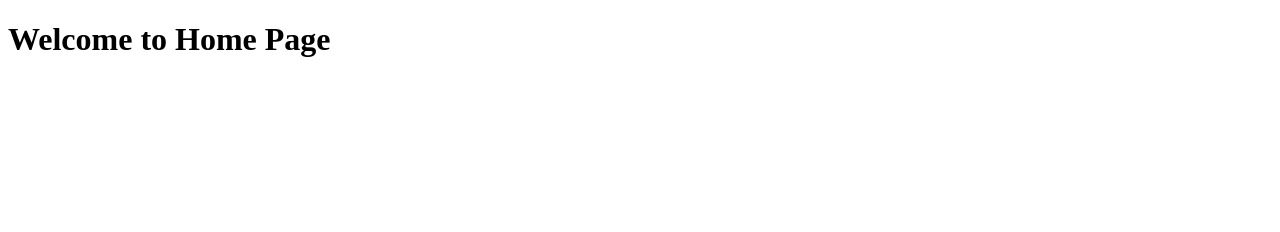
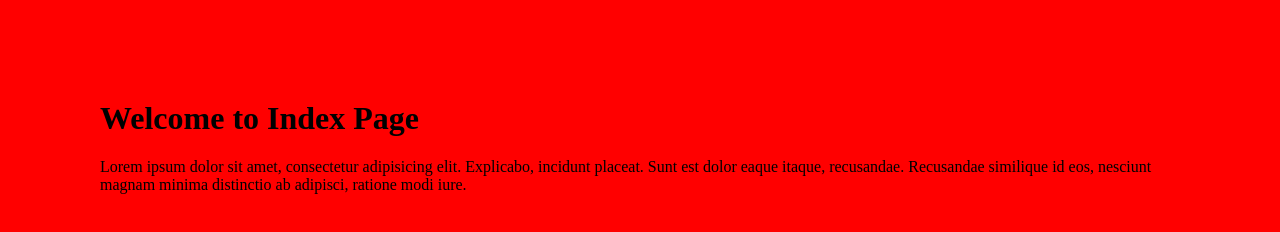
Before and after one commit to zarenegar20/project, a plain HTML site: page index.html in a window 1280 px wide. Drawn offline with Linux system fonts and the light colour scheme.

Commit message:
Change Project

```diff
--- a/css/style.css
+++ b/css/style.css
@@ -0,0 +1,4 @@
+body {
+  background: red;
+  margin: 100px;
+}
--- a/index.html
+++ b/index.html
@@ -6,8 +6,9 @@
     <link rel="stylesheet" href="css/style.css">
   </head>
   <body>
-    <h1>Welcome to Home Page</h1>
+    <h1>Welcome to Index Page</h1>
 
+    <p>Lorem ipsum dolor sit amet, consectetur adipisicing elit. Explicabo, incidunt placeat. Sunt est dolor eaque itaque, recusandae. Recusandae similique id eos, nesciunt magnam minima distinctio ab adipisci, ratione modi iure.</p>
     <script src="js/main.js"></script>
   </body>
 </html>
```
Also changed, not shown: css/main.css (added).
